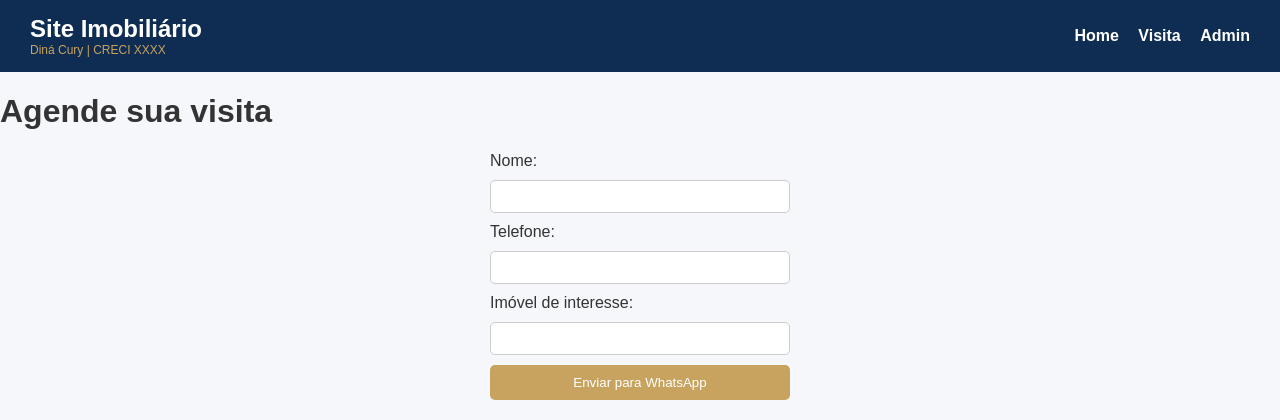
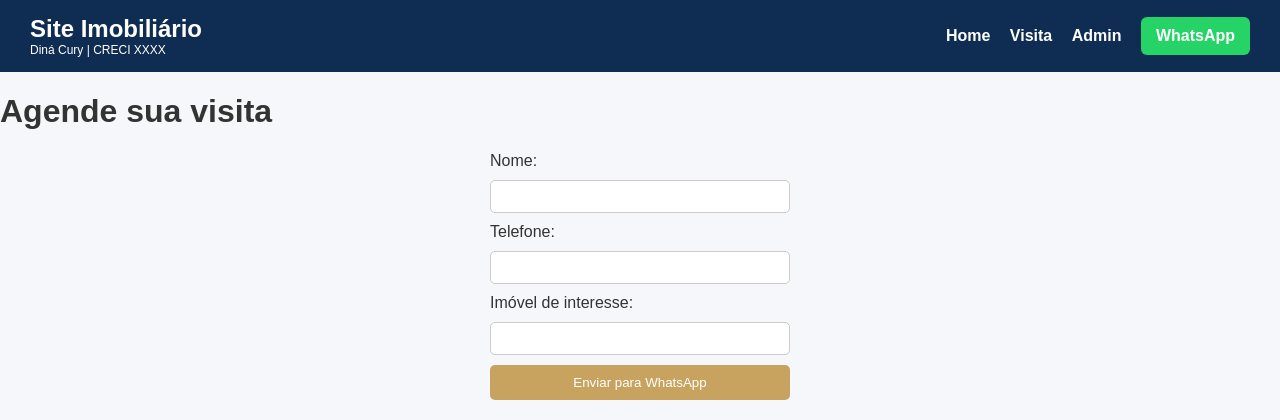
Before and after one commit to dinaflima-ui/dl-imoveis, a Flask app: page /visita in a window 1280 px wide. Shown: the top 420 px of the page. Run offline with Flask 3, Linux system fonts and the light colour scheme.

Commit message:
ajuste header + whatsapp + creci visível

```diff
--- a/static/style.css
+++ b/static/style.css
@@ -30,8 +30,9 @@ header {
 .creci {
     margin: 0;
     font-size: 12px;
-    color: #C8A35F;
+    color: white;
 }
+
 
 nav a {
     color: white;
@@ -271,3 +272,18 @@ nav a:hover {
         height: 260px;
     }
 }
+.whatsapp-btn {
+    background: #25D366;
+    color: white;
+    padding: 10px 15px;
+    border-radius: 6px;
+    text-decoration: none;
+    font-weight: bold;
+    display: inline-flex;
+    align-items: center;
+    gap: 8px;
+}
+
+.whatsapp-btn:hover {
+    background: #1ebe5d;
+}
--- a/templates/base.html
+++ b/templates/base.html
@@ -12,15 +12,17 @@
 <header>
     <div class="logo-area">
         <h2>Site Imobiliário</h2>
-        <p class="creci">
-            Diná Cury | CRECI XXXX
-        </p>
+        <p class="creci">Diná Cury | CRECI XXXX</p>
     </div>
 
     <nav>
         <a href="/">Home</a>
         <a href="/visita">Visita</a>
         <a href="/admin">Admin</a>
+
+        <a class="whatsapp-btn" href="https://wa.me/5511988798286" target="_blank">
+            WhatsApp
+        </a>
     </nav>
 </header>
 
```
